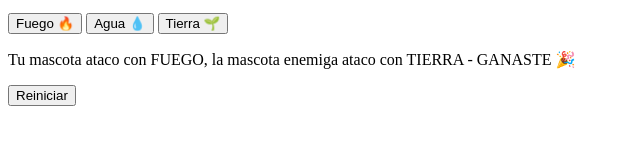
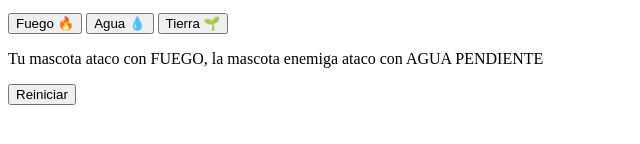
Before and after one commit to SoyRandy708/Mokepon.github.io, a plain HTML site: page mokepon/mokepon.html in a window 1280 px wide. Both pictures are taken after a click on the button "Fuego 🔥". Shown: the part 272-416 px from the top of the page, 0-640 px from the left. Drawn offline with Linux system fonts and the light colour scheme.

Commit message:
Ahora se pueden ver los mensajes en pantalla, mostrando asi que ataco hizo el jugador y el enemigo

```diff
--- a/mokepon/js/mokepon.js
+++ b/mokepon/js/mokepon.js
@@ -65,6 +65,14 @@ function ataqueAleatorioEnemigo() {
     } else {
         ataqueEnemigo = "TIERRA"
     }
+
+    crearMensaje()
+}
+function crearMensaje () {
+    let sectionMensajes = document.getElementById("mensajes")
+    let parrafo = document.createElement("p")
+    parrafo.innerHTML = "Tu mascota ataco con " + ataqueJugador + ", la mascota enemiga ataco con " + ataqueEnemigo + " PENDIENTE"
+    sectionMensajes.appendChild(parrafo)
 }
 
 window.addEventListener("load", iniciarJuego)
--- a/mokepon/mokepon.html
+++ b/mokepon/mokepon.html
@@ -36,8 +36,7 @@
         </p>
     </section>
 
-    <section class="mensajes">
-        <p>Tu mascota ataco con FUEGO, la mascota enemiga ataco con TIERRA - GANASTE 🎉</p>
+    <section id="mensajes">
     </section>
 
     <section class="reiniciar">
```
